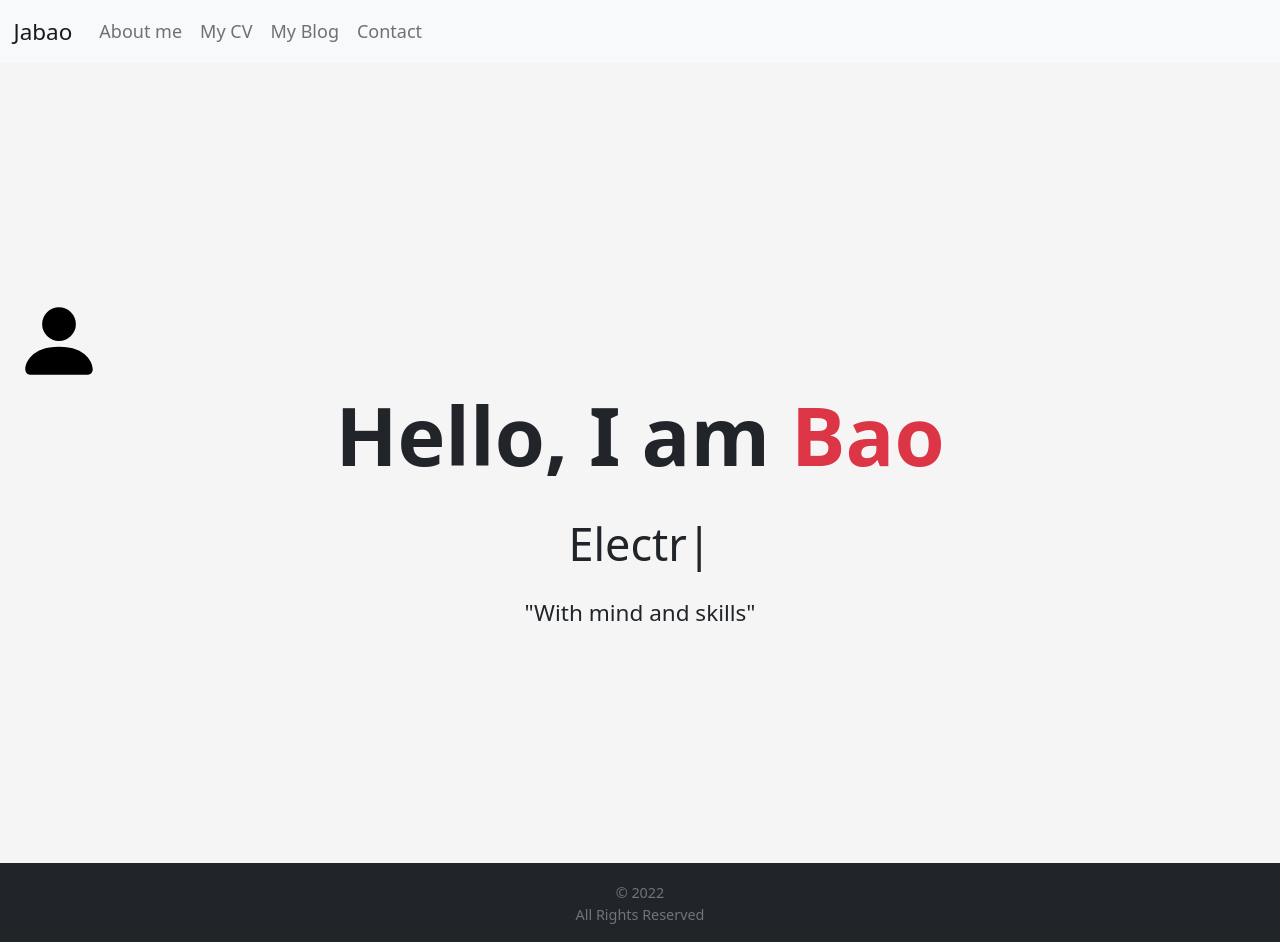
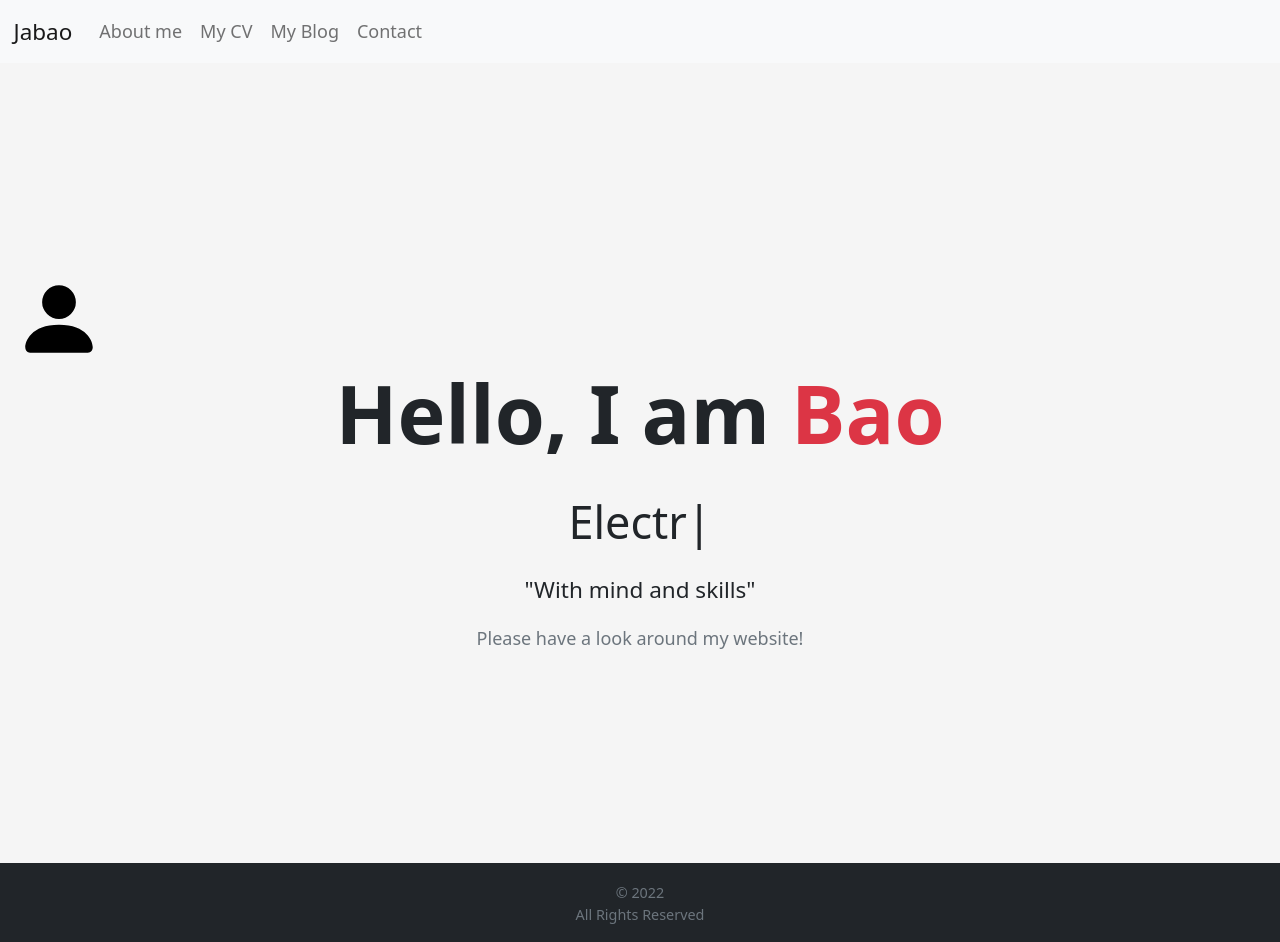
Before and after one commit to giabaocorn20/my-personal-website, a Next.js app: page / in a window 1280 px wide. Built offline with nearby package versions, Linux system fonts and the light colour scheme.

Commit message:
fix message

```diff
--- a/components/AboutMe.js
+++ b/components/AboutMe.js
@@ -50,7 +50,7 @@ export default function AboutMe() {
               hobby of mine. There are just so many things to learn about web
               development.
               <br />
-              After learning HTML and struggling with CSS (the terminologies is
+              After learning HTML and struggling with CSS (the syntax is
               just so...uncool). But then I found out about CSS framework such
               ass Boostrap, Material UI,...my next stop will be Tailwind CSS and
               WebGl.
--- a/components/Hero.js
+++ b/components/Hero.js
@@ -39,6 +39,9 @@ export default function Hero() {
               <p className="pt-3 text-dark lead quote">
                   "With mind and skills"
               </p>
+              <p className="pt-3 text-dark text-muted">
+                  Please have a look around my website!
+              </p>
             </div>
           </div>
         </div>
```
